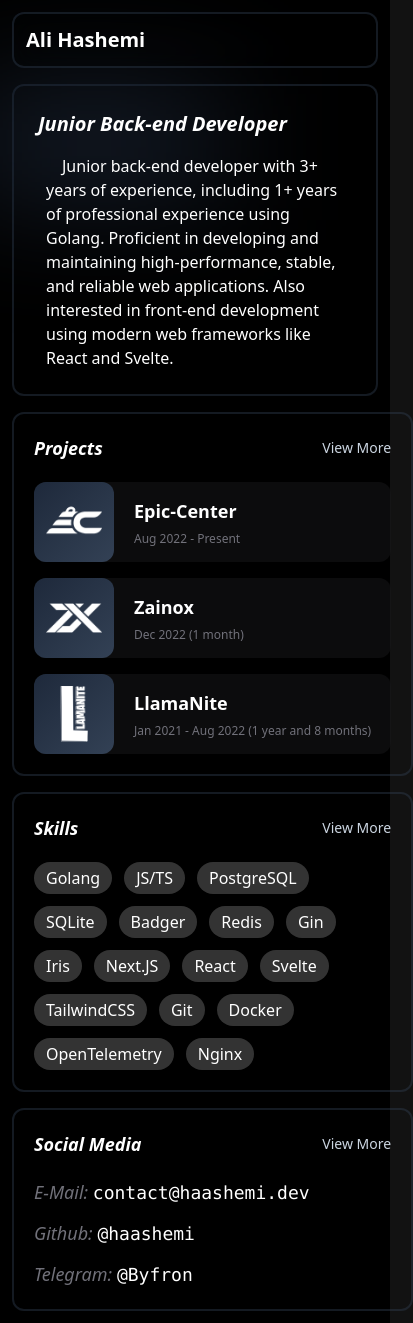
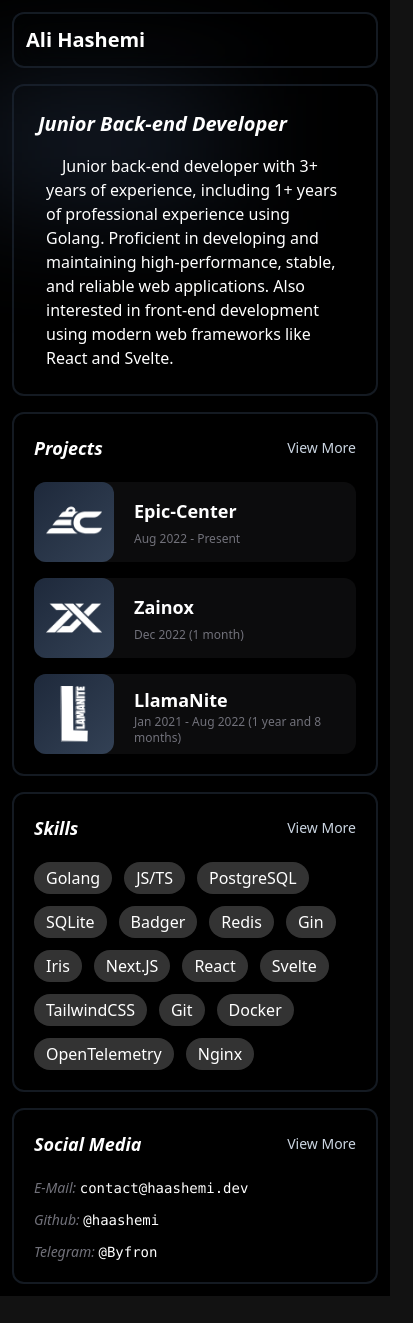
Before and after one commit to haashemi/haashemi.dev, a SvelteKit app: page / in a window 390 px wide. Shown: the whole page, 413 px wide, since content can reach past the window. After the commit the page ends 1296 px from the top, so only its background shows below. Built offline with nearby package versions, Linux system fonts and the light colour scheme; some icons are missing.

Commit message:
fix(routes/home): fix overflowing sections

```diff
--- a/src/routes/+page.svelte
+++ b/src/routes/+page.svelte
@@ -22,8 +22,8 @@
 						<img src={p.image} alt={p.title} />
 					</div>
 
-					<div class="flex flex-col justify-around whitespace-nowrap py-3 font-sans">
-						<h2 class="text-lg font-semibold">{p.title}</h2>
+					<div class="flex flex-col justify-around py-3 font-sans">
+						<h2 class="whitespace-nowrap text-lg font-semibold">{p.title}</h2>
 						<p class="text-xs text-zinc-500">{p.duration}</p>
 					</div>
 
@@ -44,7 +44,7 @@
 	</Section>
 
 	<Section title="Social Media" href="/contact">
-		<div class="flex flex-col justify-around gap-3 whitespace-nowrap text-lg italic text-zinc-500">
+		<div class="flex flex-col justify-around gap-3 whitespace-nowrap text-sm italic text-zinc-500 sm:text-lg">
 			{#each data.socialMedia as sm}
 				<a href={sm.href}>{sm.name}: <span class="font-mono not-italic text-white">{sm.username}</span></a>
 			{/each}
```
